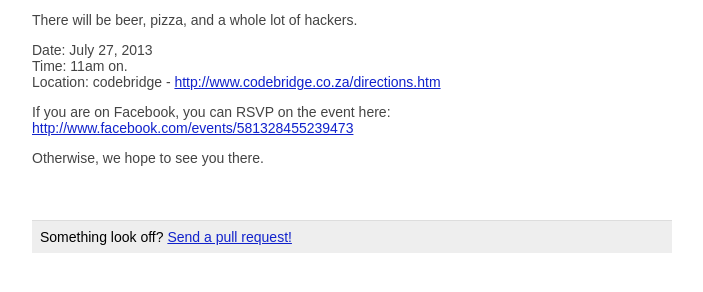
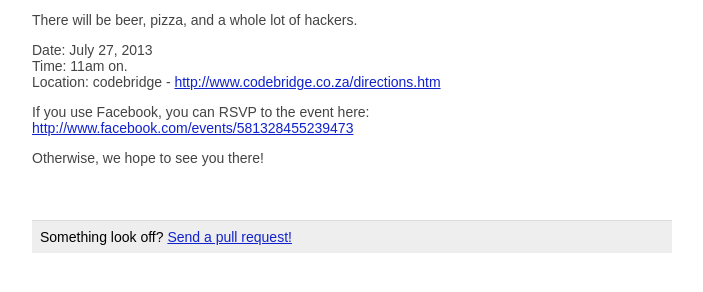
Before and after one commit to codebridge-za/codebridge.co.za, a Jekyll site: the page built from _posts/2013-07-27-hack-codebridge.htm, in a window 1280 px wide. Shown: the part 327-619 px from the top of the page, without its empty margins (288-991 px from the left). Built offline with Jekyll 4.4.1, drawn with Linux system fonts in a browser that asks for light colours; nearby versions of some CDN libraries; Markdown is read by kramdown in place of the engine named in the settings; some of the changed lines change nothing that is shown.

Commit message:
Add facebook link to event template

```diff
--- a/_layouts/event.html
+++ b/_layouts/event.html
@@ -5,3 +5,8 @@
 <!-- <p class="meta">{{ page.date | date_to_string }}</p> -->
 
 {{ content }}
+
+{% if page.facebook %}
+<p>If you use Facebook, you can RSVP to the event here: <a href="{{page.facebook}}">{{page.facebook}}</a></p>
+<p>Otherwise, we hope to see you there!</p>
+{% endif %}
--- a/_posts/2013-07-27-hack-codebridge.htm
+++ b/_posts/2013-07-27-hack-codebridge.htm
@@ -3,6 +3,8 @@
 title:  "Hack {code}bridge"
 date:   2013-07-27
 categories: events
+
+facebook: http://www.facebook.com/events/581328455239473
 ---
 
 <h2>Hack {code}bridge (Saturday, 27th July 2013 from 11am)</h2>
@@ -23,7 +25,3 @@
 <p>Date: July 27, 2013<br/>
   Time: 11am on.<br/>
   Location: codebridge - <a href="http://www.codebridge.co.za/directions.htm">http://www.codebridge.co.za/directions.htm</a></p>
-
-<p>If you are on Facebook, you can RSVP on the event here: <a href="http://www.facebook.com/events/581328455239473">http://www.facebook.com/events/581328455239473</a></p>
-
-<p>Otherwise, we hope to see you there.</p>
```
